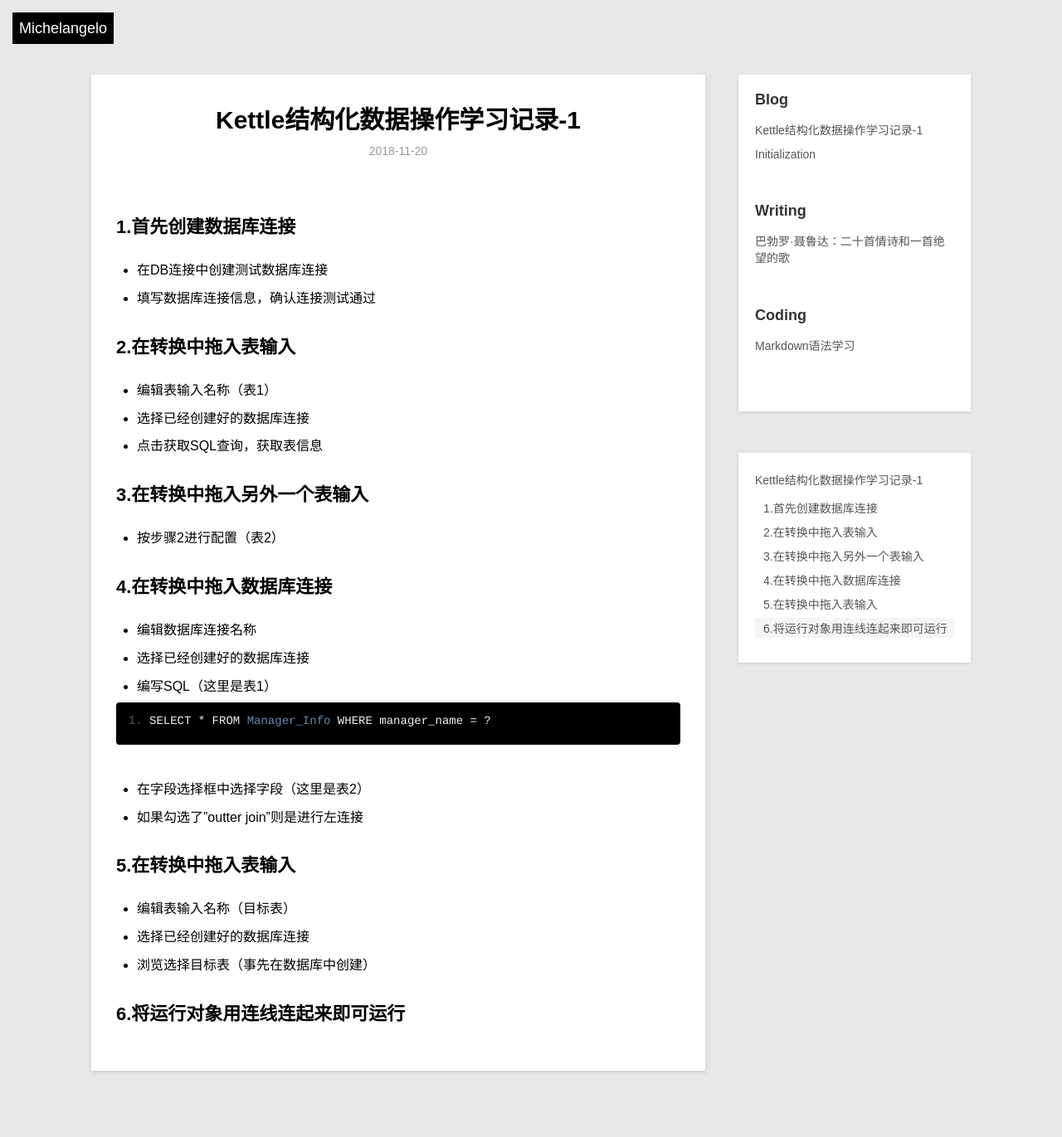
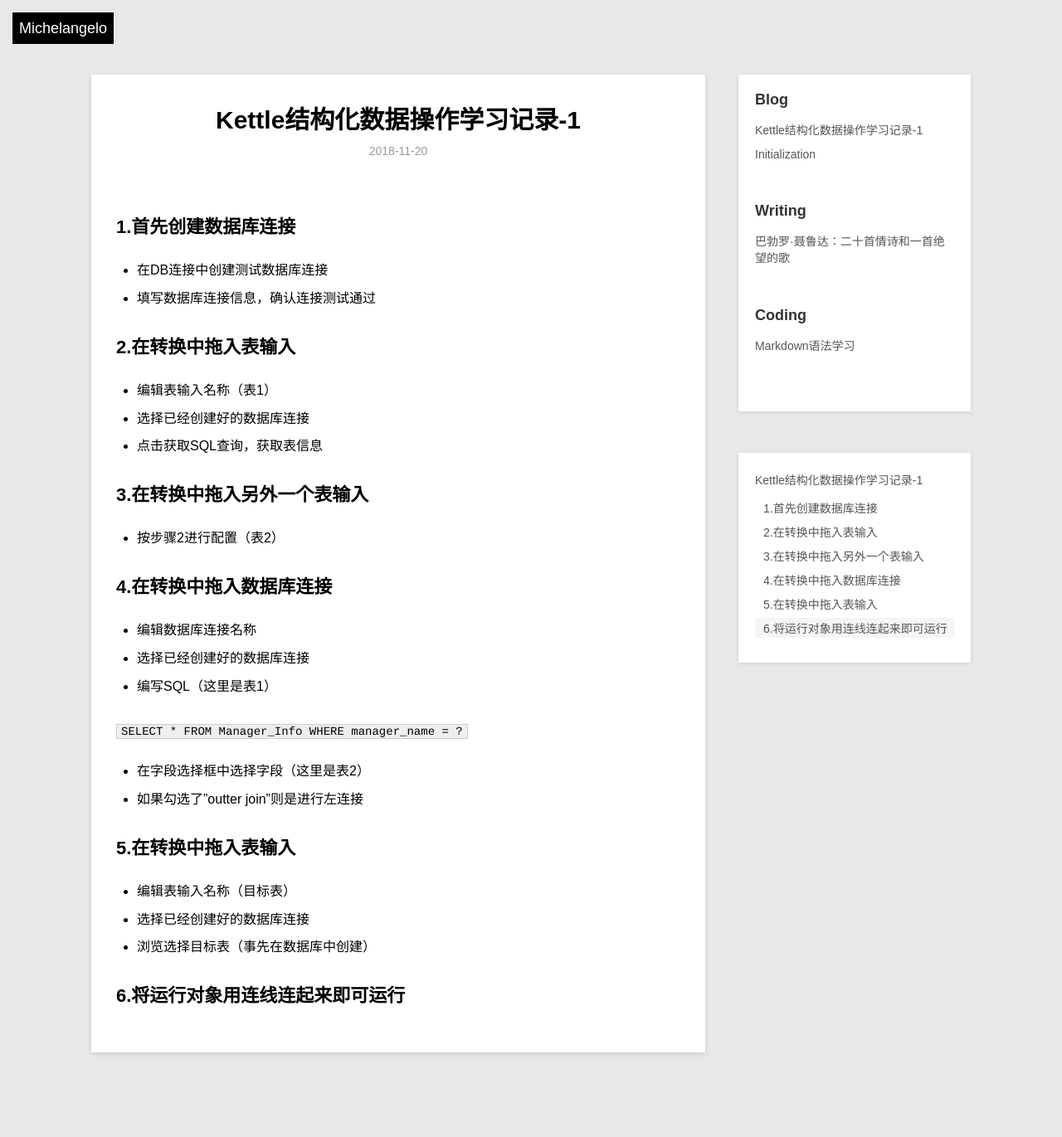
Before and after one commit to dramapolice/dramapolice.github.io, a Jekyll site: the page built from _posts/blog/2018-11-20-kettle-1.md, in a window 1280 px wide. Shown: the whole page at 83% size. Built offline with Jekyll 4.4.1, drawn with Linux system fonts in a browser that asks for light colours; after the commit the page ends 1349 px from its top, so only the background shows below that.

Commit message:
调整格式

````diff
--- a/_posts/blog/2018-11-20-kettle-1.md
+++ b/_posts/blog/2018-11-20-kettle-1.md
@@ -22,9 +22,8 @@ category: blog
 - 选择已经创建好的数据库连接
 - 编写SQL（这里是表1）
 
-```
-SELECT * FROM Manager_Info WHERE manager_name = ?
-```
+`SELECT * FROM Manager_Info WHERE manager_name = ?`
+
 - 在字段选择框中选择字段（这里是表2）
 - *如果勾选了"outter join"则是进行左连接*
 
````
